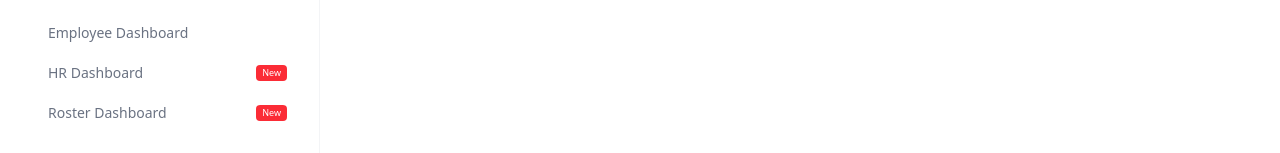
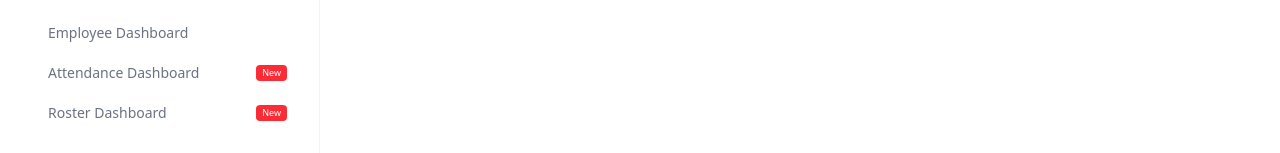
Before and after one commit to haitheara1111-ship-it/HanSei-Frontend, a Nuxt app: page /hr in a window 1280 px wide. Shown: the part 149-302 px from the top of the page. Built offline with nearby package versions, Linux system fonts and the light colour scheme.

Commit message:
side bar

```diff
--- a/components/Sidebar.vue
+++ b/components/Sidebar.vue
@@ -80,7 +80,7 @@ const menus = reactive([
     submenu: [
       { name: "Admin Dashboard", path: "/" },
       { name: "Employee Dashboard", path: "/Employee-Dashboard" },
-      { name: "HR Dashboard", path: "/HR-page", label: "New" },
+      { name: "Attendance Dashboard", path: "/HR-page", label: "New" },
       { name: "Roster Dashboard", path: "/Roster", label: "New" },
     ],
   },
```
